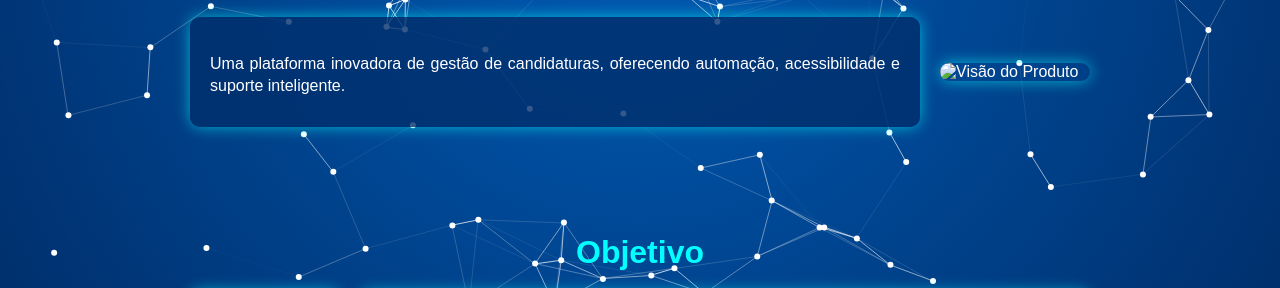
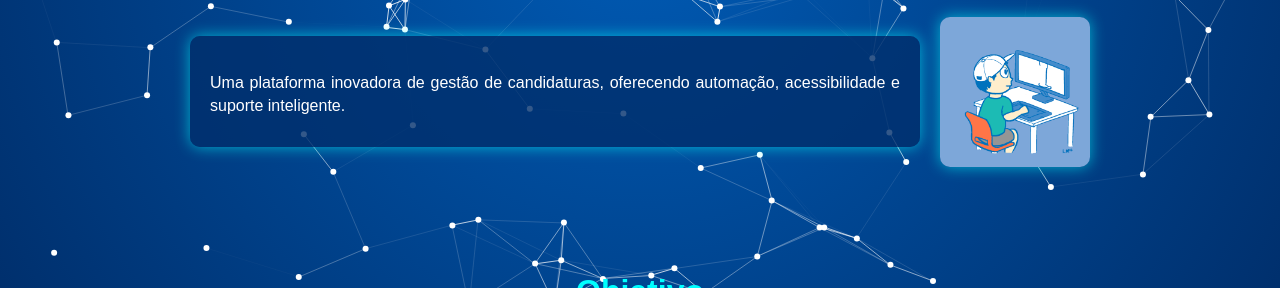
Before and after one commit to michaelfernan/html, a plain HTML site: page index.html in a window 1280 px wide. Shown: the part 486-774 px from the top of the page. Drawn offline with nearby package versions, Linux system fonts and the light colour scheme.

Commit message:
`Removed Visão do PODUTO.gif and updated index.html to reference Visão do PRODUTO.gif`

```diff
--- a/index.html
+++ b/index.html
@@ -229,7 +229,7 @@
                     <p>Uma plataforma inovadora de gestão de candidaturas, oferecendo automação, acessibilidade e suporte
                         inteligente.</p>
                 </div>
-                <img src="/VisãodoPrODUTO.gif" alt="Visão do Produto" class="gif">
+                <img src="/VisãodoPRODUTO.gif" alt="Visão do Produto" class="gif">
             </div>
         </section>
 
```
Also changed, not shown: VisãodoPRODUTO.gif (renamed from VisãodoPODUTO.gif).
